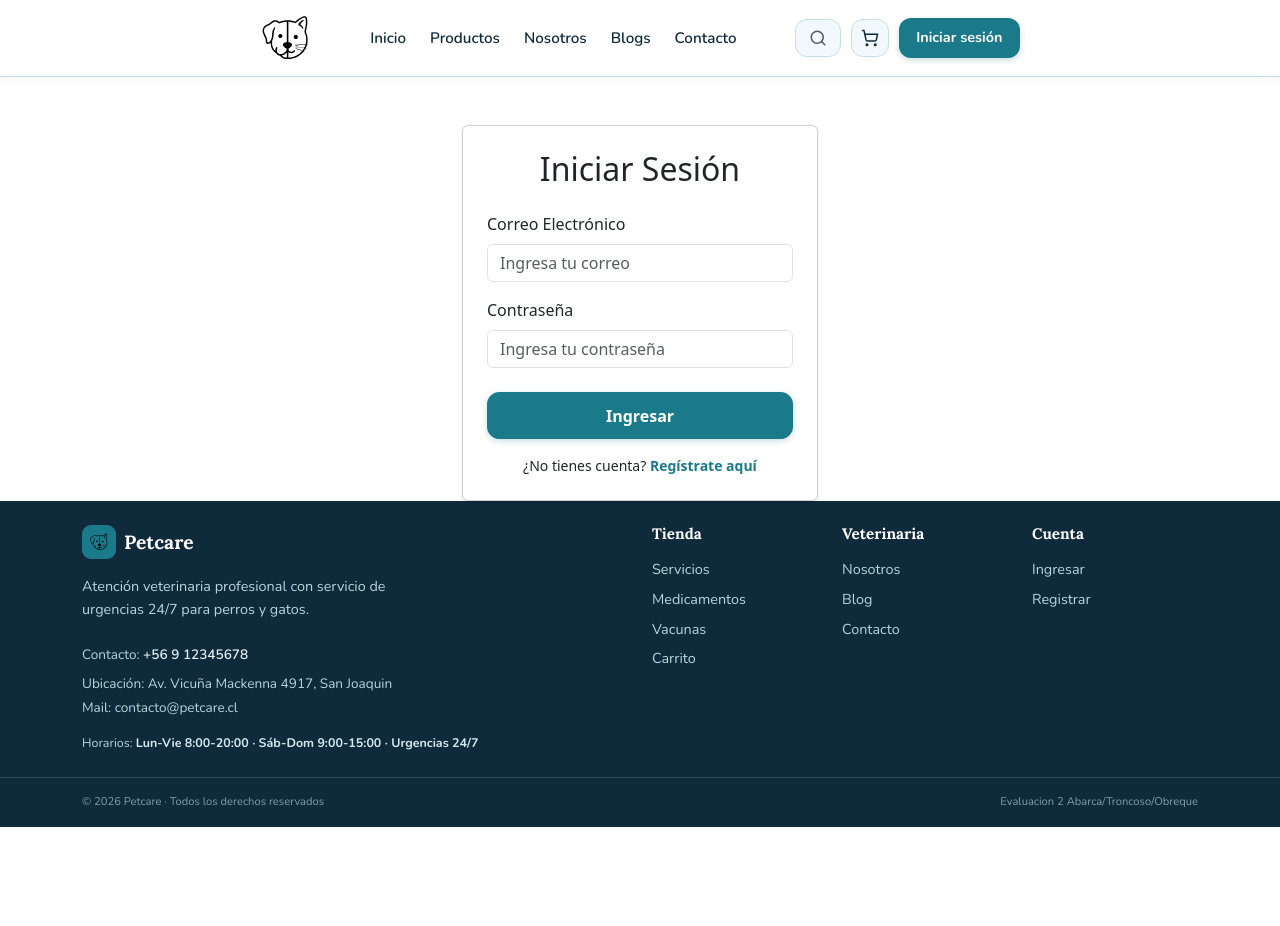
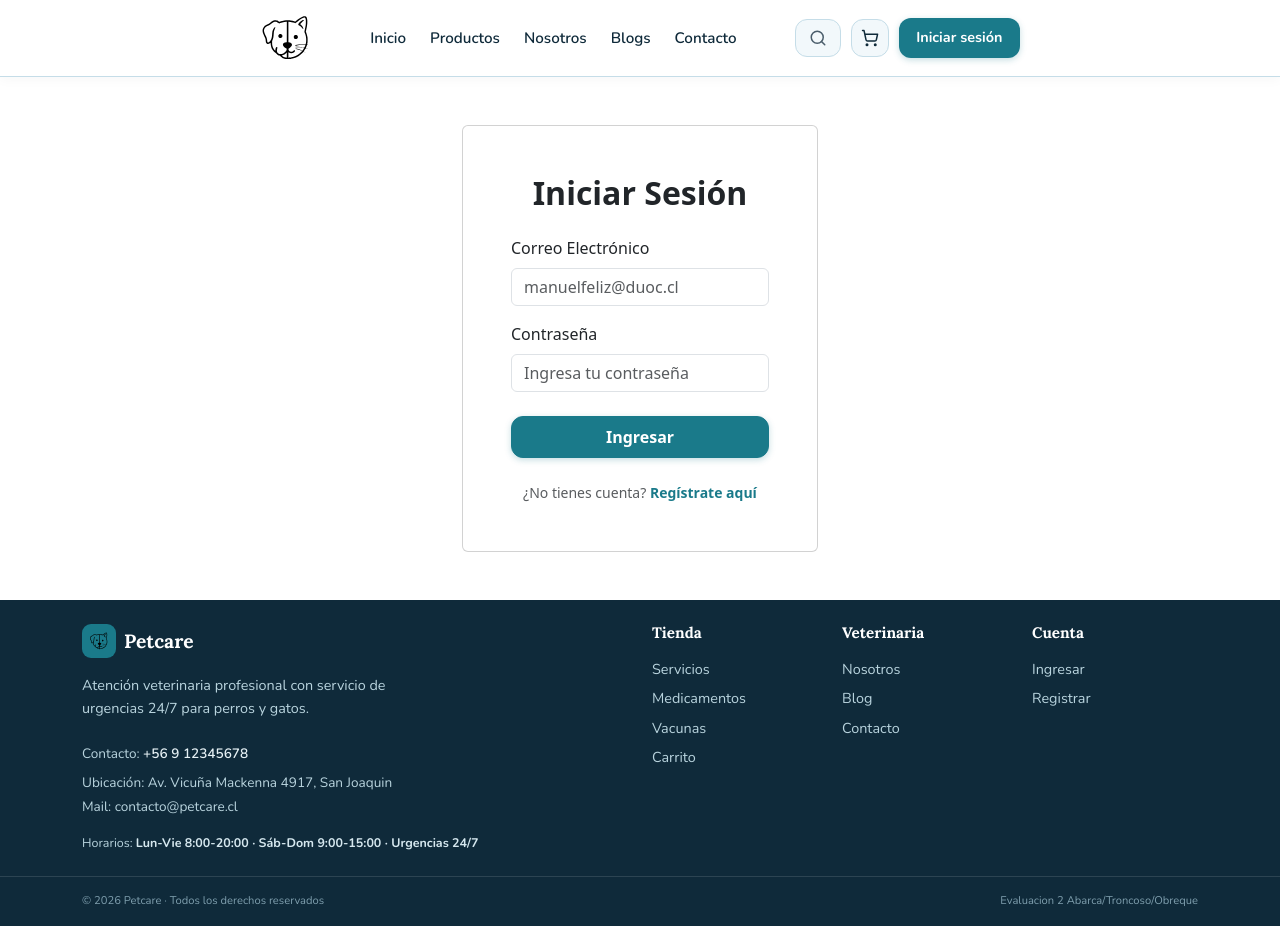
Before and after one commit to NATOcl/NATOcl.github.io, a React (Vite) app: page /login in a window 1280 px wide. Before the commit the page ends 827 px from the top, so only its background shows below. Built offline with nearby package versions, Linux system fonts and the light colour scheme.

Commit message:
implementacion de login con funcionalidades y validaciones, además de agregarle el css

```diff
--- a/src/App.css
+++ b/src/App.css
@@ -182,3 +182,46 @@
     border-right-color: var(--border);
   }
 }
+
+:root {
+  --accent: #167a85;
+  --accent-hover: #115d66;
+  --accent-bg: rgba(22, 122, 133, 0.1);
+  --border-color: #e2e8f0;
+}
+
+
+/* login */
+.login-page-wrapper {
+  min-height: calc(100vh - 350px);
+  background-color: #fafafa;
+}
+
+.card-login {
+  border: 1px solid var(--border);
+  border-radius: 16px;
+  box-shadow: 0 10px 25px rgba(0, 0, 0, 0.05);
+  background-color: #ffffff;
+}
+
+.btn-teal {
+  background-color: var(--accent);
+  color: #ffffff;
+  border: none;
+  border-radius: 12px;
+  transition: all 0.2s ease-in-out;
+
+  &:hover {
+    background-color: var(--accent-hover);
+    box-shadow: 0 4px 12px rgba(22, 122, 133, 0.3);
+  }
+}
+
+.text-teal-link {
+  color: var(--accent);
+
+  &:hover {
+    color: var(--accent-hover);
+  }
+}
+/* fin de login */
--- a/src/pages/Login.jsx
+++ b/src/pages/Login.jsx
@@ -1,39 +1,125 @@
-// src/pages/Login.jsx
-import { Link } from 'react-router-dom';
+import { useState } from 'react'
+import { Link, useNavigate } from 'react-router-dom'
+import { validarLogin, autenticarUsuario } from '../utils/validacioneslogin'
 
 export function Login() {
+  const navigate = useNavigate()
+
+  const [formData, setFormData] = useState({
+    email: '',
+    password: '',
+  })
+
+  const [errors, setErrors] = useState({})
+  const [authError, setAuthError] = useState('')
+
+  const handleChange = (e) => {
+    const { id, value } = e.target
+    setFormData((prev) => ({
+      ...prev,
+      [id]: value,
+    }))
+
+
+    if (errors[id]) {
+      setErrors((prev) => ({ ...prev, [id]: '' }))
+    }
+    if (authError) {
+      setAuthError('')
+    }
+  }
+
+  const handleSubmit = (e) => {
+    e.preventDefault()
+
+
+    const formErrors = validarLogin(formData)
+    if (Object.keys(formErrors).length > 0) {
+      setErrors(formErrors)
+      return
+    }
+
+
+    const usuario = autenticarUsuario(formData.email, formData.password)
+
+    if (!usuario) {
+      setAuthError('Correo electrónico o contraseña incorrectos.')
+      return
+    }
+
+
+    localStorage.setItem('petcare_session', JSON.stringify(usuario))
+
+
+    if (usuario.role === 'admin') {
+      navigate('/admin')
+    } else {
+      navigate('/UserProfile')
+    }
+  }
+
   return (
-    <div className="container mt-5">
+    <div className="login-page-wrapper d-flex align-items-center justify-content-center py-5">
+      <div className="container">
         <div className="row justify-content-center">
-        <div className="col-md-6 col-lg-4">
-          <div className="card shadow-sm">
-            <div className="card-body p-4">
-              <h2 className="text-center mb-4">Iniciar Sesión</h2>
+          <div className="col-12 col-sm-10 col-md-6 col-lg-4">
+            <div className="card card-login">
+              <div className="card-body p-4 p-sm-5">
+                <h2 className="text-center mb-4 fw-bold">Iniciar Sesión</h2>
 
-              <form noValidate onSubmit={(e) => e.preventDefault()}>
+                {authError && (
+                  <div className="alert alert-danger py-2 text-center small mb-4" role="alert">
+                    {authError}
+                  </div>
+                )}
+
+                <form noValidate onSubmit={handleSubmit}>
                   <div className="mb-3">
-                  <label htmlFor="email" className="form-label">Correo Electrónico
+                    <label htmlFor="email" className="form-label fw-medium">
+                      Correo Electrónico
                     </label>
-                  <input type="email"id="email"className="form-control"placeholder="Ingresa tu correo"/>
+                    <input
+                      type="email"
+                      id="email"
+                      className={`form-control ${errors.email ? 'is-invalid' : ''}`}
+                      placeholder="manuelfeliz@duoc.cl"
+                      value={formData.email}
+                      onChange={handleChange}
+                    />
+                    {errors.email && (
+                      <div className="invalid-feedback">{errors.email}</div>
+                    )}
                   </div>
 
                   <div className="mb-4">
-                  <label htmlFor="password" className="form-label">Contraseña
+                    <label htmlFor="password" className="form-label fw-medium">
+                      Contraseña
                     </label>
-                  <input type="password"id="password"className="form-control"placeholder="Ingresa tu contraseña"/>
+                    <input
+                      type="password"
+                      id="password"
+                      className={`form-control ${errors.password ? 'is-invalid' : ''}`}
+                      placeholder="Ingresa tu contraseña"
+                      value={formData.password}
+                      onChange={handleChange}
+                    />
+                    {errors.password && (
+                      <div className="invalid-feedback">{errors.password}</div>
+                    )}
                   </div>
 
-                <button type="submit" className="btn btn-teal w-100">Ingresar
+                  <button type="submit" className="btn btn-teal w-100 fw-bold py-2">
+                    Ingresar
                   </button>
                 </form>
 
-              <p className="text-center mt-3 mb-0 small">
+                <p className="text-center mt-4 mb-0 small text-muted">
                   ¿No tienes cuenta?{' '}
                   <Link to="/Registro" className="text-decoration-none fw-bold text-teal-link">
                     Regístrate aquí
                   </Link>
                 </p>
-
+              </div>
             </div>
           </div>
         </div>
--- a/src/utils/validacioneslogin.js
+++ b/src/utils/validacioneslogin.js
@@ -1,13 +1,11 @@
-// src/utils/validations.js
-
-export const validateLoginForm = (data) => {
+export const validarLogin = (data) => {
   const errors = {}
   const emailRegex = /^[^\s@]+@[^\s@]+\.[^\s@]+$/
 
   if (!data.email.trim()) {
     errors.email = 'El correo electrónico es obligatorio.'
   } else if (!emailRegex.test(data.email)) {
-    errors.email = 'Ingresa un formato de correo válido.'
+    errors.email = 'Ingresa un correo electrónico válido.'
   }
 
   if (!data.password) {
@@ -18,3 +16,30 @@ export const validateLoginForm = (data) => {
 
   return errors
 }
+
+
+const USUARIOS_MOCK = [
+  {
+    id: 1,
+    email: 'admin@petcare.cl',
+    password: 'admin123',
+    role: 'admin',
+    nombre: 'Administrador',
+    apellido: 'PetCare'
+  },
+  {
+    id: 2,
+    email: 'pedro.hacker20@example.com',
+    password: 'user123',
+    role: 'cliente',
+    nombre: 'Pedro',
+    apellido: 'Hacker'
+  }
+]
+
+
+export const autenticarUsuario = (email, password) => {
+  return USUARIOS_MOCK.find(
+    (u) => u.email === email && u.password === password
+  )
+}
```
Lines whose indentation alone changed are shown as unchanged.
